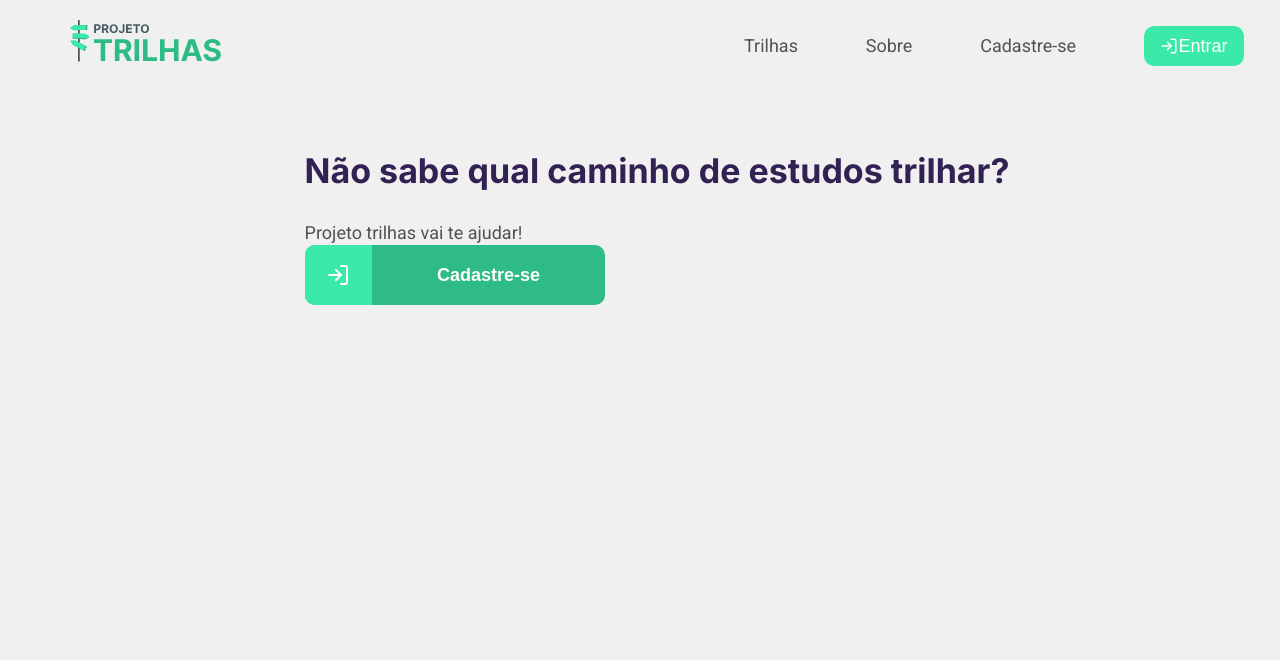
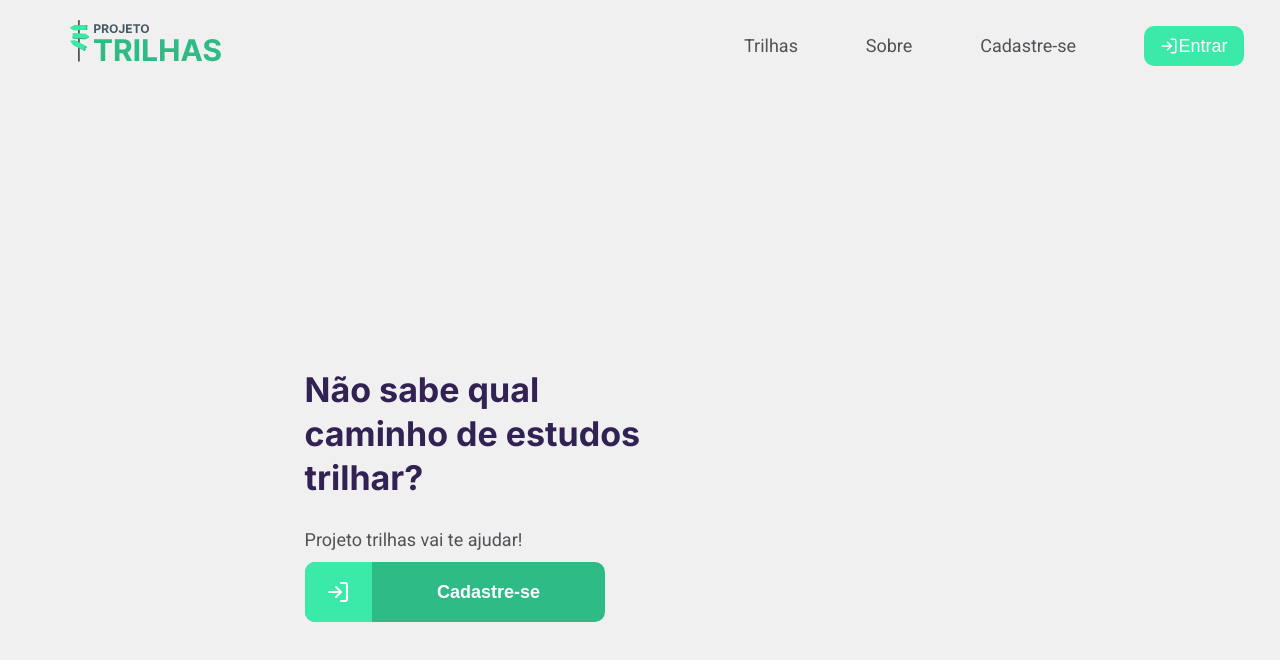
Before and after one commit to SrEmanuel/trailsProject, a React (Create React App) app in the folder frontend/: page / in a window 1280 px wide. Shown: the top 660 px of the page. Built offline with nearby package versions, Linux system fonts and the light colour scheme.

Commit message:
update: styles for elements positioning

```diff
--- a/frontend/src/pages/Landing/styles.scss
+++ b/frontend/src/pages/Landing/styles.scss
@@ -2,6 +2,23 @@
     display: flex;
     flex-direction: row;
     margin-top: 50px;
+    align-self: center;
+    justify-self: center;
+    height: 90vh;
+
+    section{
+        width: 50%;
+        height: 100%;
+
+        display: flex;
+        flex-direction: column;
+        justify-content: center;
+        align-self: center;
+    }
+
+    img{
+        width: 50%;
+    }
 
     .button-container{
         display: flex;
@@ -15,6 +32,7 @@
         padding-bottom: 5px;
         border-radius: 10px;
         transition: 0.2s;
+        margin-top: 10px;
 
         &:hover{
            filter: brightness(1.2);
```
